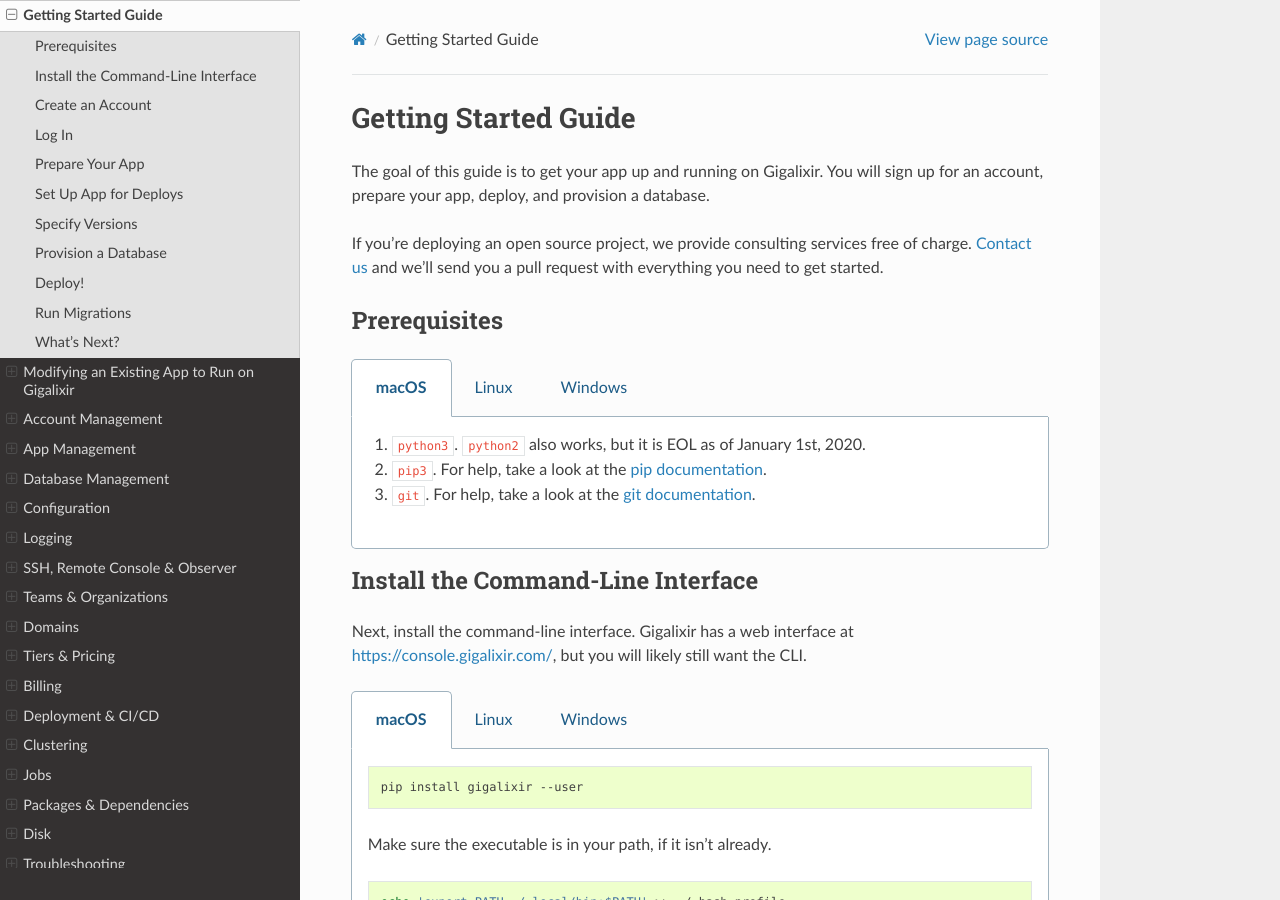
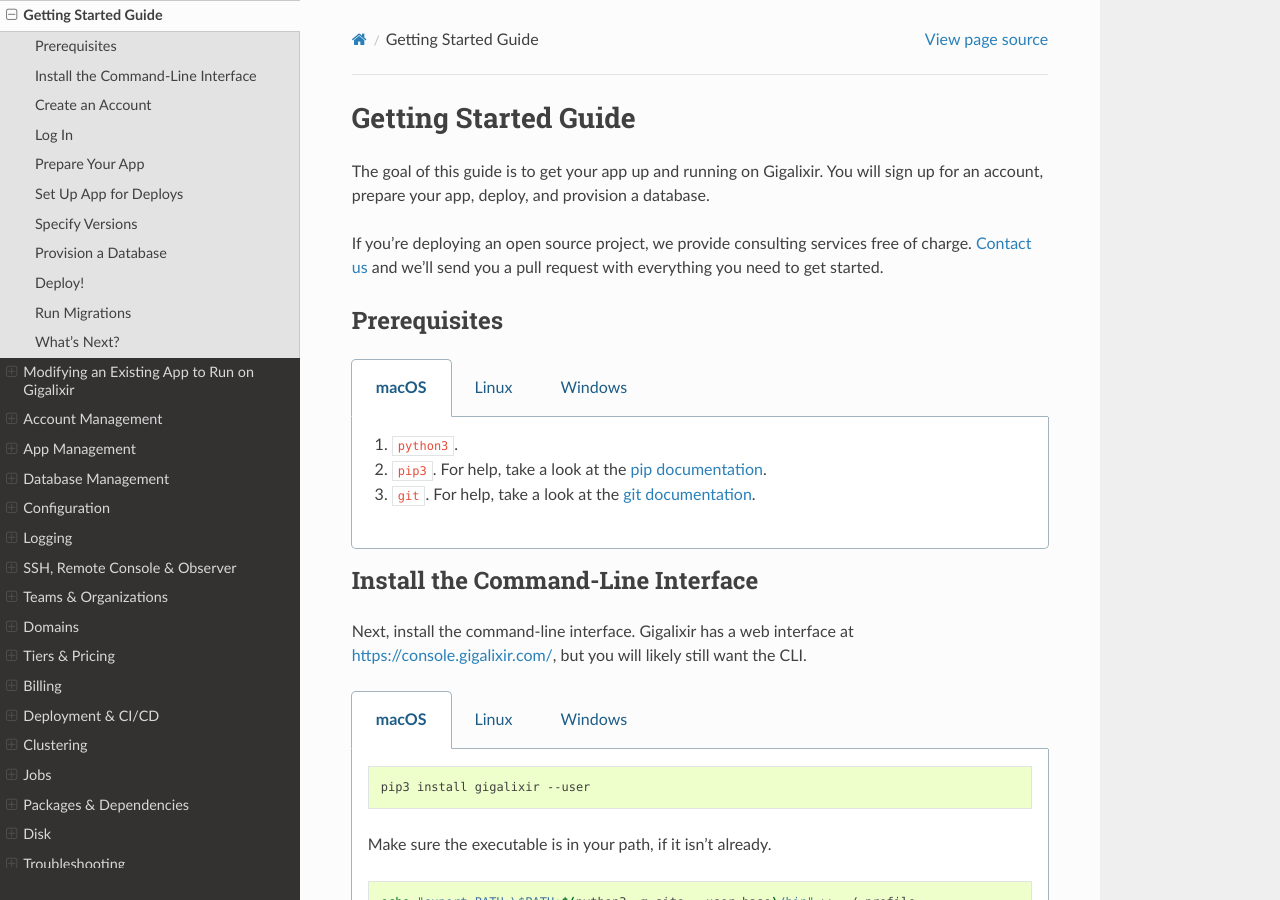
Before and after one commit to gigalixir/gigalixir-cli, a Sphinx documentation site: the page built from docs/source/getting-started-guide.rst, in a window 1280 px wide and 900 px high. Built offline with Sphinx 7.4.7 and the Read the Docs theme 2.0.0, drawn with Linux system fonts in a browser that asks for light colours; some of the changed text lies outside the part shown.

Commit message:
fix: mac installation instructions
OS X is now preferrencing zsh and with a minimal PATH variable
New instructions cover zsh and bash

```diff
--- a/docs/source/getting-started-guide.rst
+++ b/docs/source/getting-started-guide.rst
@@ -14,13 +14,13 @@ Prerequisites
 
    .. group-tab:: macOS
 
-      #. :bash:`python3`. :bash:`python2` also works, but it is EOL as of January 1st, 2020.
+      #. :bash:`python3`.
       #. :bash:`pip3`. For help, take a look at the `pip documentation <https://packaging.python.org/installing/>`_.
       #. :bash:`git`. For help, take a look at the `git documentation <https://git-scm.com/book/en/v2/Getting-Started-Installing-Git>`_.
 
    .. group-tab:: Linux
 
-      #. :bash:`python3`. :bash:`python2` also works, but it is EOL as of January 1st, 2020.
+      #. :bash:`python3`.
       #. :bash:`pip3`. For help, take a look at the `pip documentation <https://packaging.python.org/installing/>`_.
       #. :bash:`git`. For help, take a look at the `git documentation <https://git-scm.com/book/en/v2/Getting-Started-Installing-Git>`_.
 
@@ -33,7 +33,7 @@ Prerequisites
 
    .. group-tab:: Windows
 
-      #. :bash:`python3`. :bash:`python2` also works, but it is EOL as of January 1st, 2020.
+      #. :bash:`python3`.
       #. :bash:`pip3`. For help, take a look at the `pip documentation <https://packaging.python.org/installing/>`_.
       #. :bash:`git`. For help, take a look at the `git documentation <https://git-scm.com/book/en/v2/Getting-Started-Installing-Git>`_.
 
@@ -54,14 +54,16 @@ Next, install the command-line interface. Gigalixir has a web interface at https
 
       .. code-block:: bash
 
-          pip install gigalixir --user
+          pip3 install gigalixir --user
 
       Make sure the executable is in your path, if it isn't already.
 
       .. code-block:: bash
 
-          echo 'export PATH=~/.local/bin:$PATH' >> ~/.bash_profile
-          source ~/.bash_profile
+          echo "export PATH=\$PATH:$(python3 -m site --user-base)/bin" >> ~/.profile
+          source ~/.profile
+
+      If you have any trouble, please :ref:`reach out for help<help>`.
 
    .. group-tab:: Linux
 
```
Also changed, not shown: other parts of docs/source/getting-started-guide.rst (+1 -1 lines).
